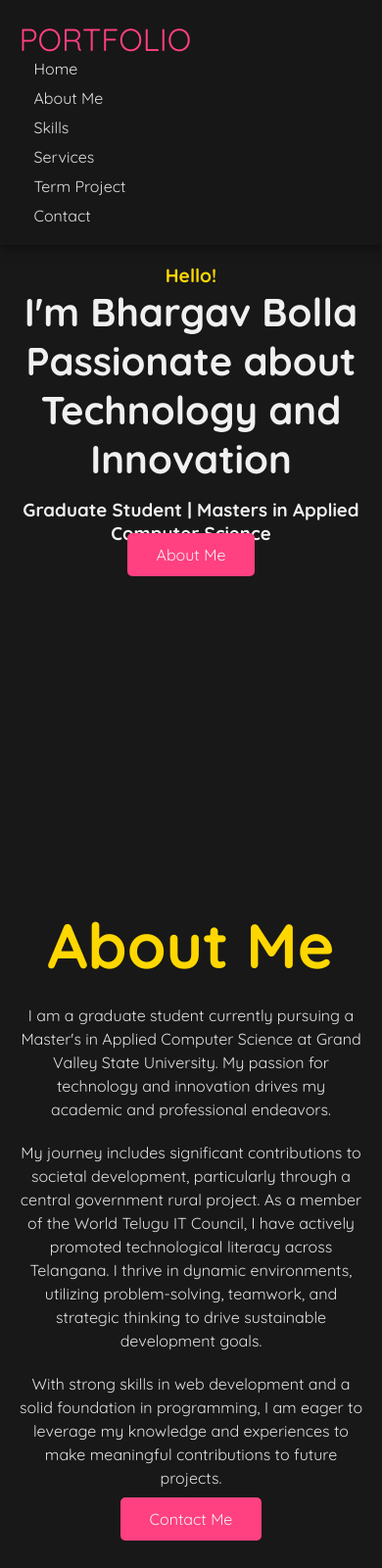
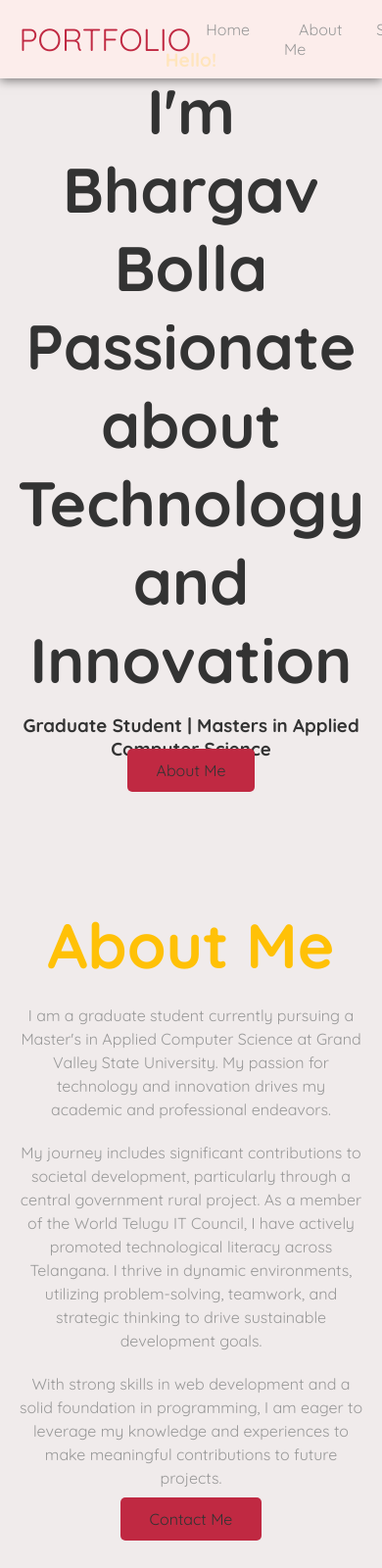
Before and after one commit to bharghavbolla/bharghavbolla.github.io, a plain HTML site: page index.html in a window 390 px wide. Shown: the top 1600 px of the page at 98% size. Drawn offline with Linux system fonts and the light colour scheme.

Commit message:
Initial commit of portfolio site

```diff
--- a/style.css
+++ b/style.css
@@ -12,11 +12,11 @@
 }
 
 :root {
-    --bg-color: #181818; /* Darker background */
-    --text-color: #f0f0f0; /* Softer white */
-    --primary-color: #ff4081; /* Pink */
-    --secondary-color: #e0e0e0; /* Light Gray */
-    --highlight-color: #ffd700; /* Gold */
+  --bg-color: #f0ebeb; /* Lighter background, almost beige */
+  --text-color: #333333; /* Darker brown text */
+  --primary-color: #c02942; /* Dark red */
+  --secondary-color: #999999; /* Lighter gray */
+  --highlight-color: #ffc107; /* Mustard yellow */
   --heading-font-size: 4rem;
   --subheading-font-size: 2.5rem;
   --paragraph-font-size: 1rem;
@@ -38,7 +38,7 @@ header {
   justify-content: space-between;
   align-items: center;
   padding: 20px 5%;
-    background: rgba(24, 24, 24, 0.8);
+  background: rgba(255, 238, 235, 0.8); /* Lighter background with opacity */
   box-shadow: 0 2px 10px rgba(0, 0, 0, 0.5);
   transition: background 0.3s ease;
 }
@@ -105,7 +105,7 @@ section.home {
 
 .btn:hover {
   transform: translateY(-3px);
-    background: #ff1e63;
+  background: #991b33; /* Darker red on hover */
 }
 
 /* About Section */
@@ -117,13 +117,14 @@ section.about {
 .about h2 {
   font-size: var(--heading-font-size);
   margin-bottom: 20px;
-    color: var(--highlight-color);
+  color: var(--highlight-color); /* Using highlight color for about section title */
 }
 
 .about p {
   margin-bottom: 20px;
-    color: var(--secondary-color);
+  color: var(--secondary-color); /* Lighter gray for about text */
   line-height: 1.5;
+  /* You can add a margin-top here to move the text slightly down if needed */
 }
 
 /* Skills Section */
@@ -163,7 +164,7 @@ section.services {
 }
 
 .service-item {
-    background: #222;
+  background: #e0e0e0; /* Lighter gray background for service items */
   padding: 20px;
   border-radius: 8px;
   width: 300px;
@@ -223,49 +224,3 @@ section.contact {
 /* Footer */
 .copyright {
   padding: 20px 5%;
-    text-align: center;
-    background: var(--secondary-color);
-    color: var(--text-color);
-}
-
-.copyright .links a {
-    margin: 0 10px;
-    color: var(--text-color);
-}
-
-.copyright .links a:hover {
-    color: var(--primary-color);
-}
-
-/* Responsive Design */
-@media (max-width: 768px) {
-    header {
-        flex-direction: column;
-        align-items: flex-start;
-    }
-
-    .navbar {
-        flex-direction: column;
-        gap: 10px;
-    }
-
-    .home-text h1 {
-        font-size: 2.5rem;
-    }
-
-    .about,
-    .skills,
-    .services,
-    .contact {
-        padding: 60px 2%;
-    }
-
-    .services-content {
-        flex-direction: column;
-        align-items: center;
-    }
-
-    .service-item {
-        width: 90%;
-    }
-}
```
Lines whose indentation alone changed are shown as unchanged.
